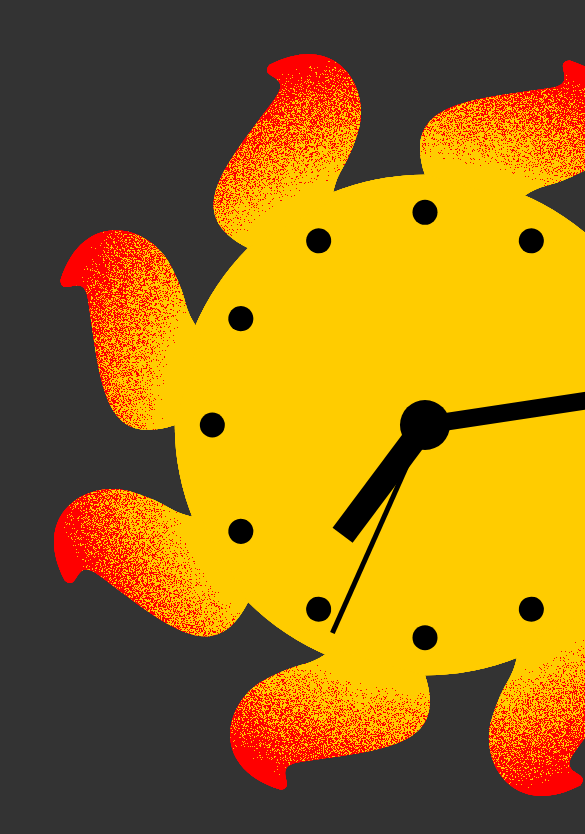
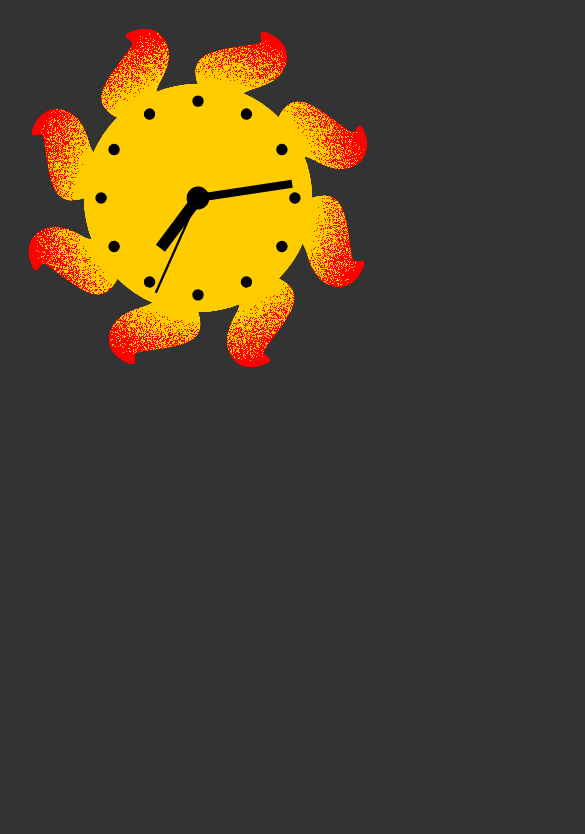
Before and after one commit to jaan242/sunclock, a plain HTML site: page index.html in a window 390 px wide. Shown: the top 834 px of the page, 585 px wide, since content can reach past the window. Drawn offline with Linux system fonts and the light colour scheme.

Commit message:
use screen width as canvas size when smaller than height

```diff
--- a/index.html
+++ b/index.html
@@ -20,7 +20,9 @@ Sorry, your browser does not support canvas.
 const canvas = document.getElementById("canvas");
 const height = window.innerHeight|| document.documentElement.clientHeight||
   document.body.clientHeight;
-const canvasSize = height - 10;
+const width = window.innerWidth|| document.documentElement.clientWidth||
+  document.body.clientWidth;
+const canvasSize = Math.min(height, width) - 10;
 canvas.width = canvasSize;
 canvas.height = canvasSize;
 const ctx = canvas.getContext("2d");
```
